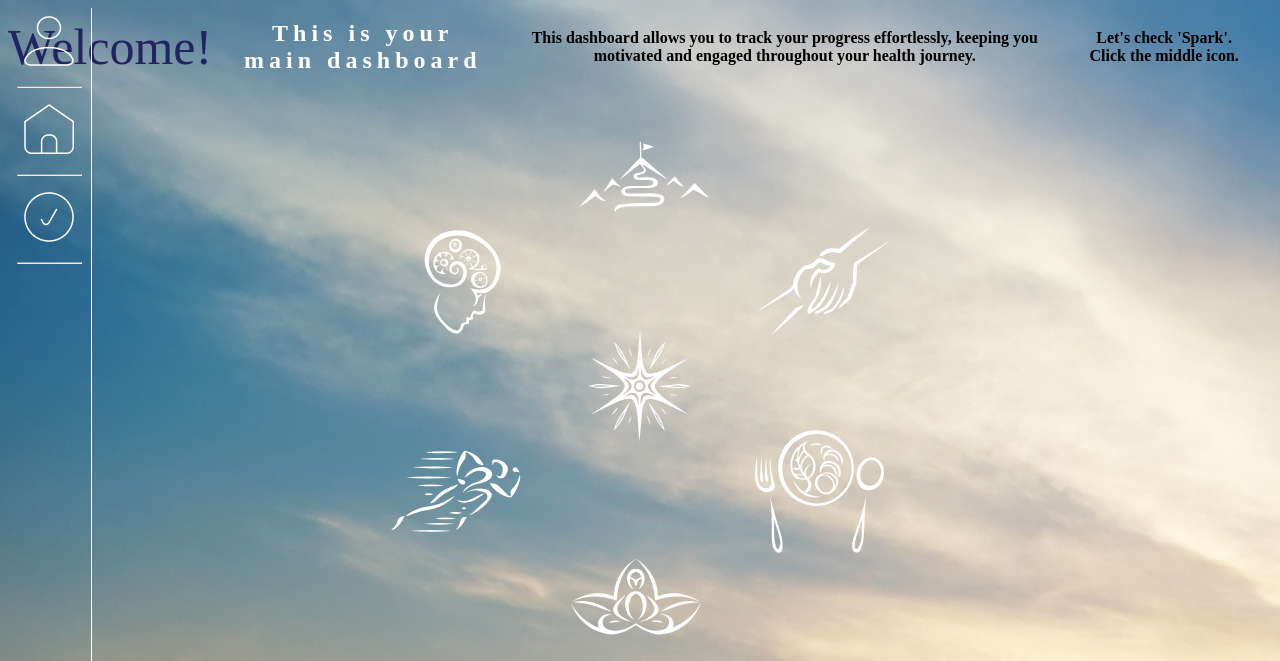
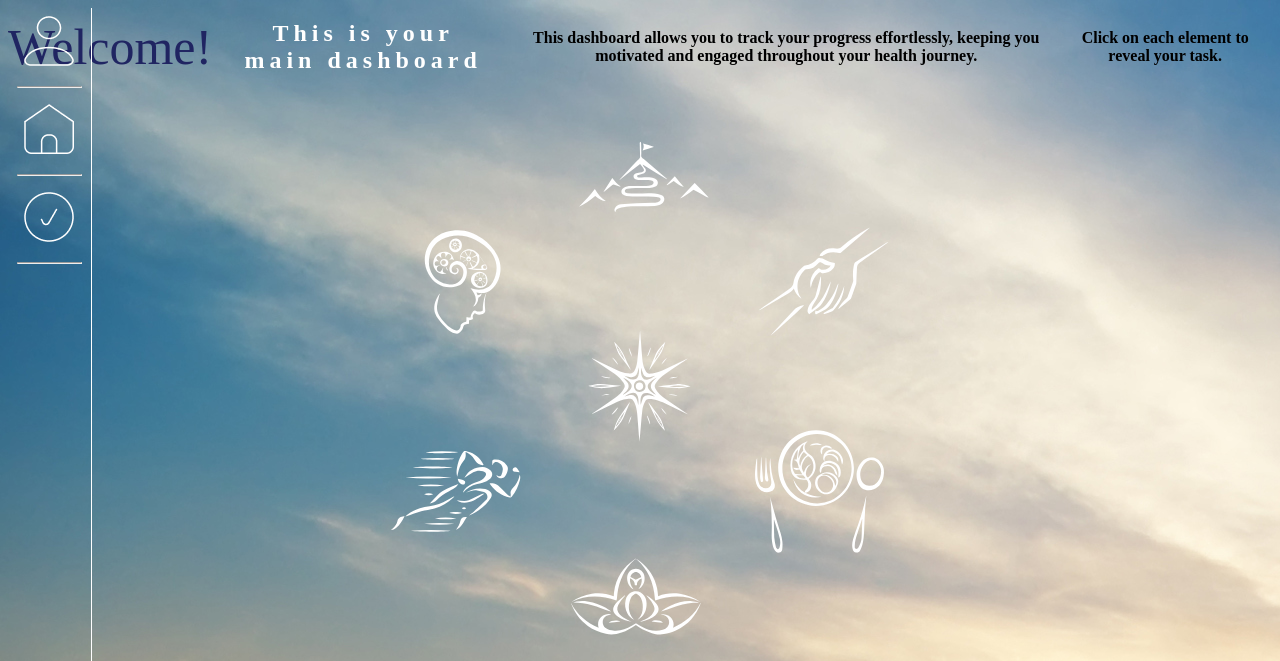
Before and after one commit to justinbather/lazarus-method, a Django app: page /accounts/walkthrough/home in a window 1280 px wide. Shown: the top 661 px of the page. Run offline with Django 4.2, Linux system fonts and the light colour scheme; the visitor is signed in with stand-in values (Sample User, id 1); parts of the project's set-up code (start-up, migrations or seed data) failed here and were passed over; some libraries are stand-ins or nearby versions; some web fonts are replaced.

Commit message:
home walkthrough editing

```diff
--- a/accounts/templates/onboarding/onboarding_results.html
+++ b/accounts/templates/onboarding/onboarding_results.html
@@ -8,6 +8,7 @@
 <div class="title">
     <h1>Congratulations!</h1>
     <h3>Here are your results.</h3>
+    <h4>Your initial assessment has revealed your strengths and weaknesses within the essential health elements. This insight enables you to observe real time improvement as you progress in the program.</h4>
 </div>
 
 <div class="chart-container" >
--- a/accounts/templates/walkthrough/home.html
+++ b/accounts/templates/walkthrough/home.html
@@ -40,7 +40,7 @@
         <h1>Welcome!</h1>
         <h3><b>This is your main dashboard</b></h3>
         <h4>This dashboard allows you to track your progress effortlessly, keeping you motivated and engaged throughout your health journey.</h4>
-        <h4>Let's check 'Spark'. Click the middle icon.</h4>
+        <h4>Click on each element to reveal your task.</h4>
     </div>
 
     <div class="pic_box" id="container">
```
